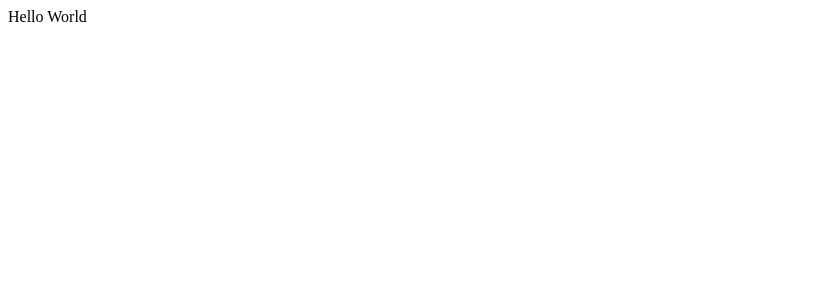
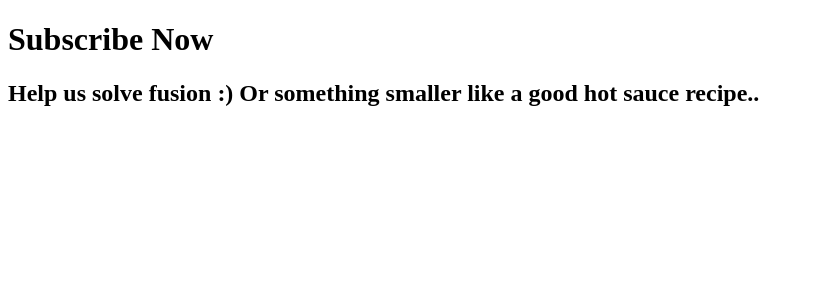
Before and after one commit to JSXS/joshua-solomon-landing-page-sample, a React app: page / in a window 1280 px wide. Shown: the top 300 px of the page, without its empty margins (0-814 px from the left). Built offline with nearby package versions, Linux system fonts and the light colour scheme.

Commit message:
Begins implementation on the form section. Adds skeleton modules for the form and devices section. Adds svgs.

```diff
--- /dev/null
+++ b/src/landing-page/devices-section/index.jsx
@@ -0,0 +1,11 @@
+import React from "react";
+import "./index.css";
+
+const DevicesSection = () => {
+
+    return <div className="devices-section">
+
+    </div>
+}
+
+export default DevicesSection;
--- /dev/null
+++ b/src/landing-page/form-section/form/index.jsx
@@ -0,0 +1,12 @@
+import React from "react";
+import "./index.css";
+
+const HEADER_TEXT = "Subscribe Now"
+const TAGLINE_TEXT = "Help us solve fusion :) Or something smaller like a good hot sauce recipe.."
+
+const Form = props => {
+
+    return <form></form>
+}
+
+export default Form;
--- /dev/null
+++ b/src/landing-page/form-section/index.jsx
@@ -0,0 +1,17 @@
+import React from "react";
+import Form from "./form";
+import "./index.css";
+
+const HEADER_TEXT = "Subscribe Now"
+const TAGLINE_TEXT = "Help us solve fusion :) Or something smaller like a good hot sauce recipe.."
+
+const FormSection = () => {
+
+    return <div className="form-section">
+        <h1>{HEADER_TEXT}</h1>
+        <h2>{TAGLINE_TEXT}</h2>
+        <Form />
+    </div>
+}
+
+export default FormSection;
--- a/src/landing-page/index.jsx
+++ b/src/landing-page/index.jsx
@@ -1,9 +1,11 @@
 import React from "react";
+import DevicesSection from "./devices-section";
+import FormSection from "./form-section";
 import "./index.css";
 
-const LandingPage = () => {
-
-    return <>Hello World</>;
-}
+const LandingPage = () => <>
+    <FormSection />
+    <DevicesSection />
+</>;
 
 export default LandingPage;
```
Also changed, not shown: src/landing-page/devices-section/index.css (added), src/landing-page/form-section/form/index.css (added), src/landing-page/form-section/index.css (added), src/resources/bg.svg (added), src/resources/devices.svg (added).
